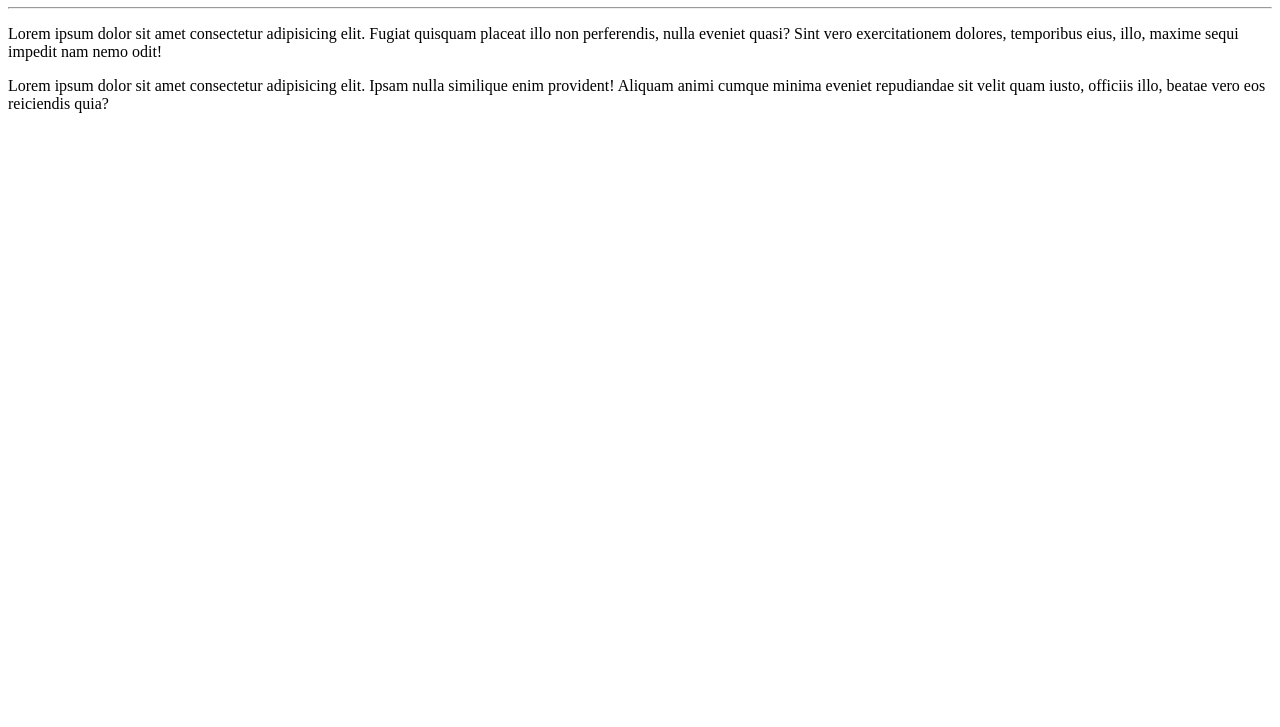
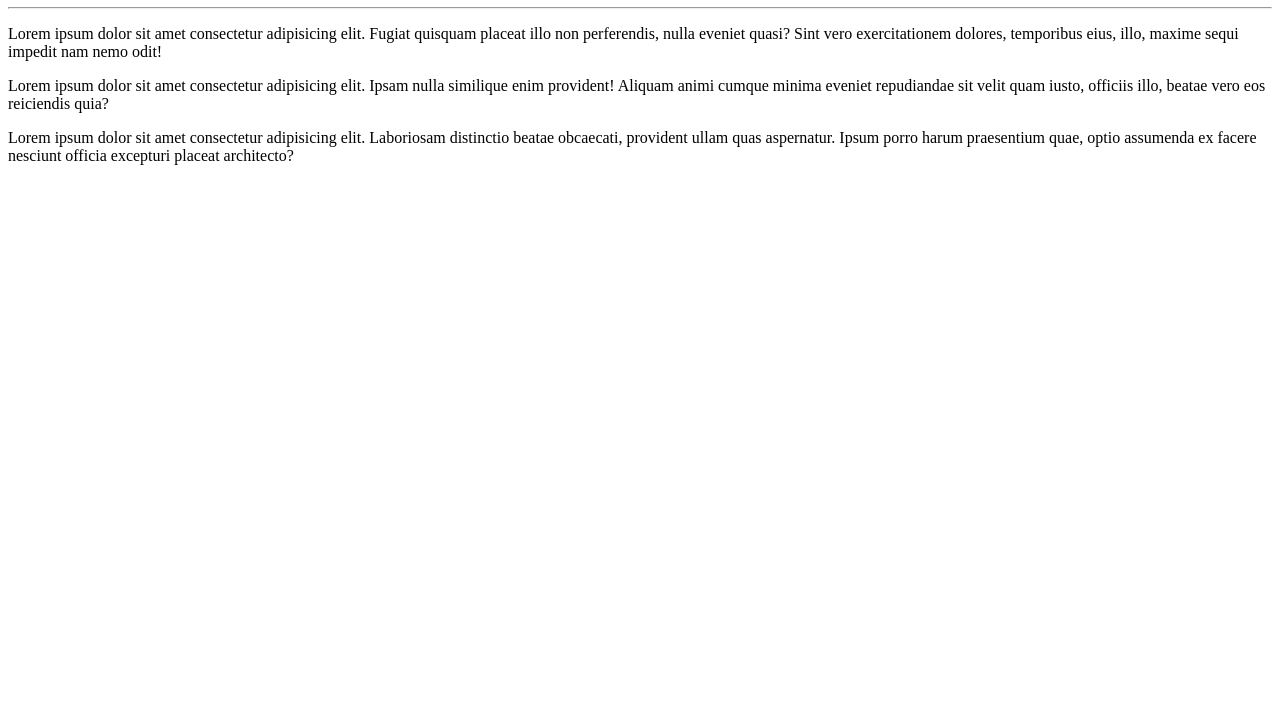
Before and after one commit to Villela-Lucas/Hello-World, a plain HTML site: page site-exemplo/index.html in a window 1280 px wide. Shown: the part 73-800 px from the top of the page. Drawn offline with Linux system fonts and the light colour scheme.

Commit message:
Lorem a mais pra testar a quebra de linha do VScode

```diff
--- a/site-exemplo/index.html
+++ b/site-exemplo/index.html
@@ -15,5 +15,6 @@
     <p>Lorem ipsum dolor sit amet consectetur adipisicing elit. Ipsam nulla similique enim provident!
      Aliquam animi cumque minima eveniet repudiandae sit velit quam iusto, officiis illo, beatae vero eos
      reiciendis quia?</p>
+    <p>Lorem ipsum dolor sit amet consectetur adipisicing elit. Laboriosam distinctio beatae obcaecati, provident ullam quas aspernatur. Ipsum porro harum praesentium quae, optio assumenda ex facere nesciunt officia excepturi placeat architecto?</p>
 </body>
 </html>
```
